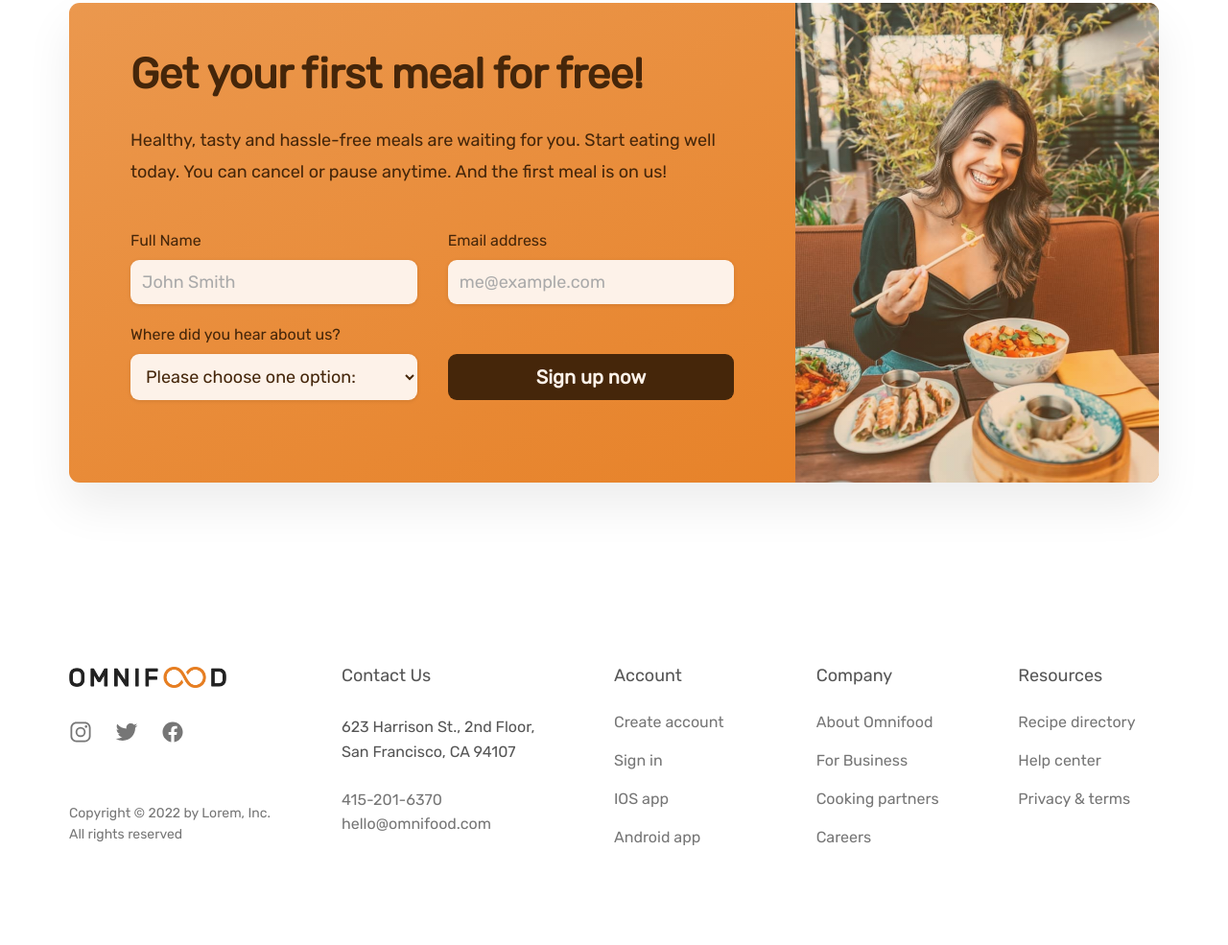
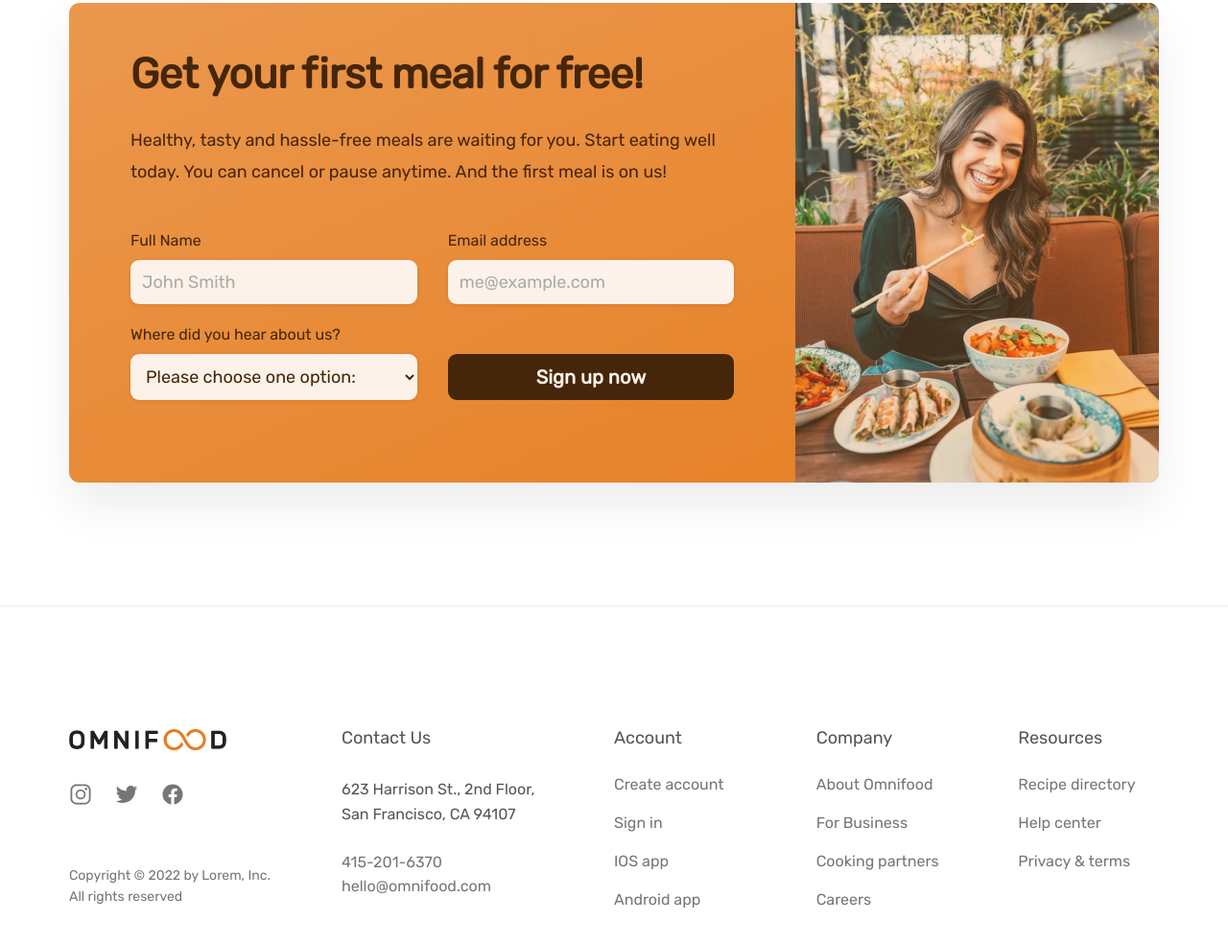
Before and after one commit to devBayo/Omnifood, a plain HTML site: page index.html in a window 1280 px wide. Shown: the part 5903-6888 px from the top of the page at 96% size. Drawn offline with nearby package versions, Linux system fonts and the light colour scheme; files whose address does not match are found by name.

Commit message:
new commit

```diff
--- a/css/general.css
+++ b/css/general.css
@@ -117,6 +117,7 @@ body {
 .grid-col-4 {
   grid-template-columns: repeat(4, 1fr);
 }
+
 .grid-col-5 {
   grid-template-columns: repeat(5, 1fr);
 }
--- a/css/style.css
+++ b/css/style.css
@@ -477,7 +477,7 @@
 /* CTA SECTION */
 /* ------------------- */
 .section-cta {
-  padding: 9.6rem 0;
+  padding: 9.6rem 0 12.8rem 0;
 }
 
 .cta {
@@ -555,9 +555,8 @@ form *:focus {
 /* Footer */
 /* ------------------ */
 .footer {
-  /* padding: 13rem 0; */
-  padding: 9.6rem 0;
-  /* border-top: 1px solid rgba(136, 136, 136, 0.247); */
+  padding: 12.8rem 0;
+  border-top: 1px solid #eee;
 }
 
 .footer-heading {
```
